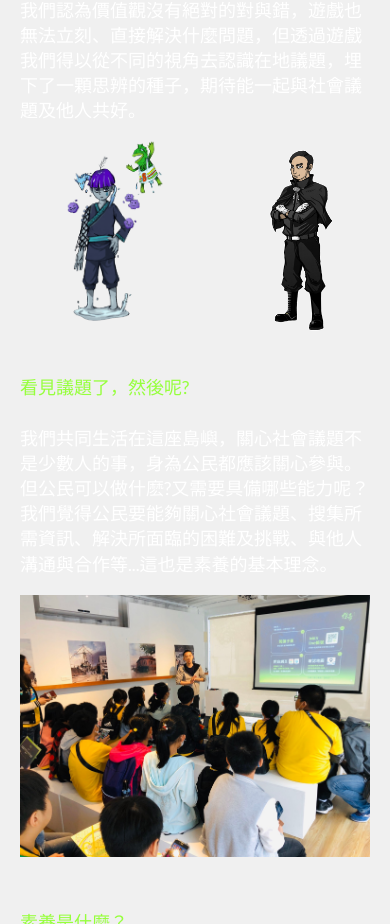
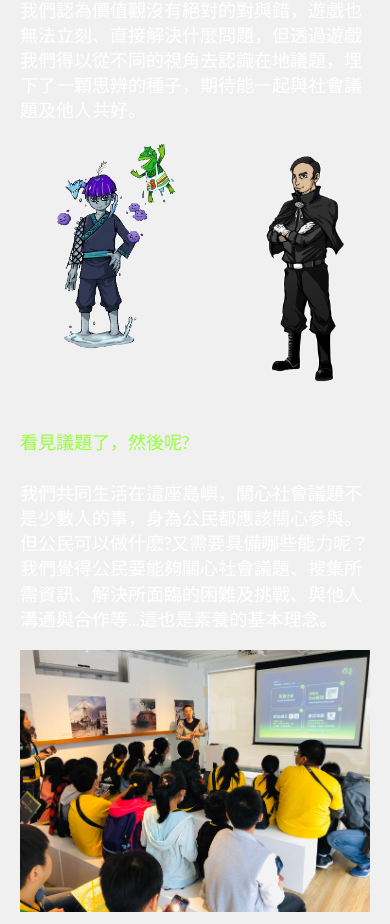
Before and after one commit to FrankYeah/klkuaikiiDeploy, a Nuxt app: page /literacy in a window 390 px wide. Shown: the part 2639-3563 px from the top of the page. Built offline with nearby package versions, Linux system fonts and the light colour scheme.

Commit message:
fix size

```diff
--- a/pages/index.vue
+++ b/pages/index.vue
@@ -298,7 +298,7 @@
             </div>
             <div class="index-team-text-inner">
               <div>無用學堂</div>
-              <a class="index-team-icon" href="https://www.facebook.com/KeelungLifeLab" target="_blank">F</a>
+              <a class="index-team-icon" href="https://www.facebook.com/KeelungLifeLab" target="_blank">f</a>
             </div>
           </div>
           <div class="index-team-text index-team-none">+</div>
--- a/pages/literacy.vue
+++ b/pages/literacy.vue
@@ -46,9 +46,13 @@
           <div class="literacy-text">在最後的選擇裡，你是否也感受到要同時維護集體秩序、個體自由的兩難? 進而思考著是否有第三種可能呢? </div>
           <div class="literacy-text">我們認為價值觀沒有絕對的對與錯，遊戲也無法立刻、直接解決什麼問題，但透過遊戲我們得以從不同的視角去認識在地議題，埋下了一顆思辨的種子，期待能一起與社會議題及他人共好。</div>
         </div>
-        <div class="literacy-img-box">
-          <img class="literacy-img2" src="@/assets/img/literacy/4.png" alt="">
-          <img class="literacy-img2" src="@/assets/img/literacy/5.png" alt="">
+        <div class="literacy-img-box2">
+          <a href="javascript:void(0);">
+            <img class="literacy-img2" src="@/assets/img/literacy/4.png" alt="">
+          </a>
+          <a href="javascript:void(0);">
+            <img class="literacy-img2" src="@/assets/img/literacy/5.png" alt="">
+          </a>
         </div>
       </div>
 
@@ -227,6 +231,10 @@ export default {
     width: 30%;
   }
 
+  &-img-box2 {
+    width: 30%;
+  }
+
   &-img {
     width: 100%;
     // width: 100%;
@@ -323,6 +331,12 @@ export default {
       justify-content: space-around;
     }
 
+    &-img-box2 {
+      width: 100%;
+      display: flex;
+      justify-content: space-around;
+    }
+
     &-img {
       max-width: 400px;
       width: 100%;
@@ -330,8 +344,8 @@ export default {
     }
 
     &-img2 {
-      width: 140px;
-      height: 210px;
+      max-width: 300px;
+      width: 100%;
       margin: 4px auto 0px;
     }
 
```
